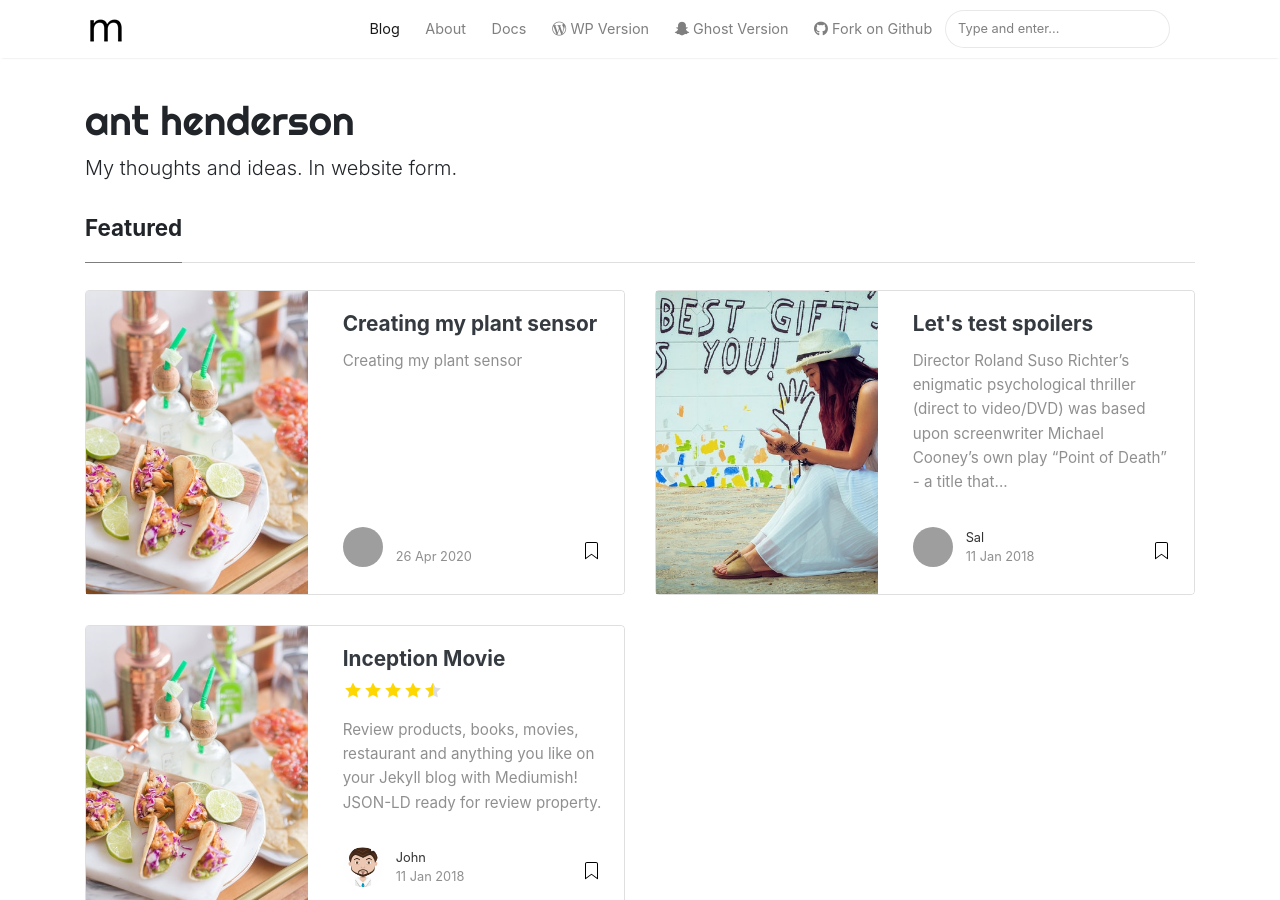
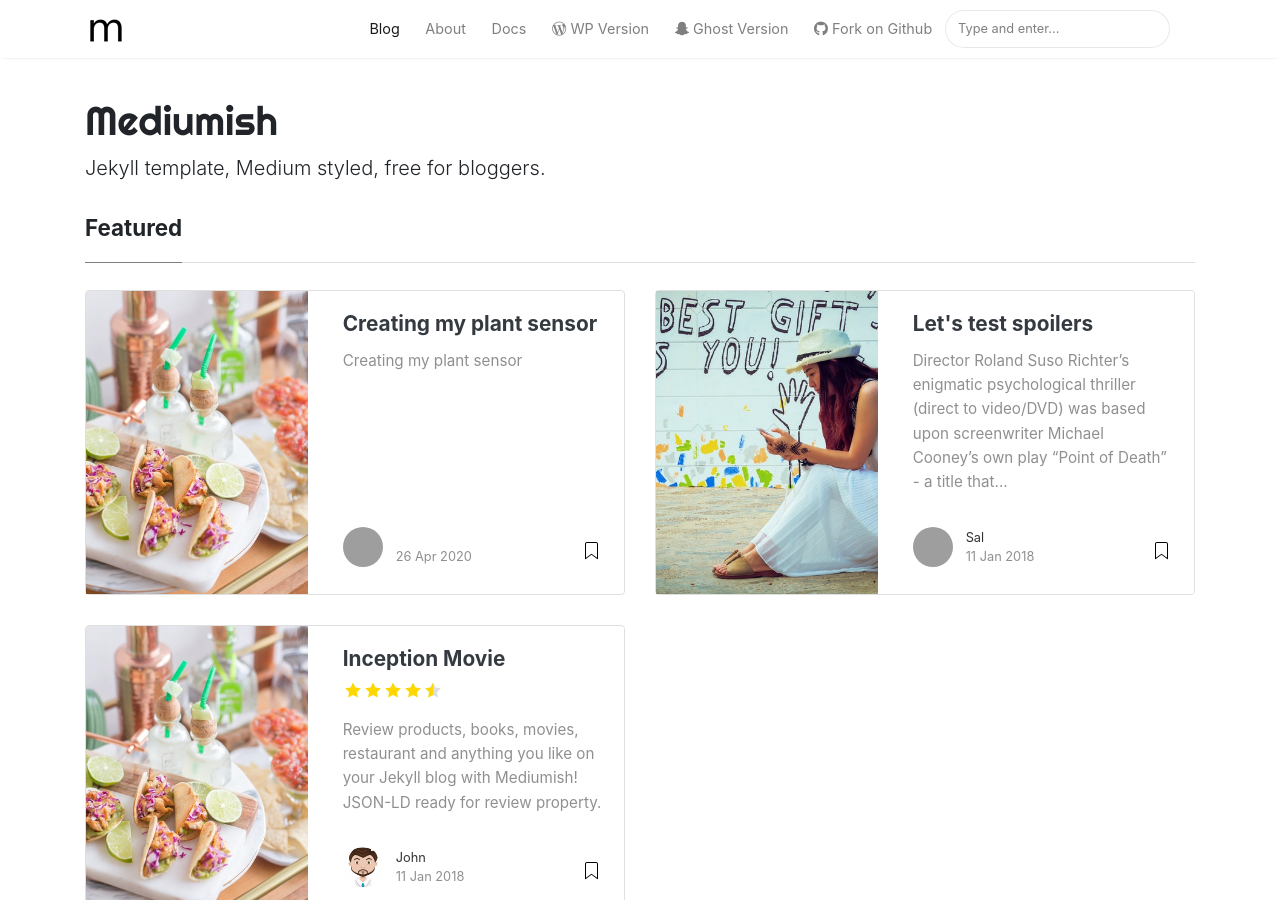
Before and after one commit to mrhenderson89/mrhenderson89.github.io, a Jekyll site: the page built from index.html, in a window 1280 px wide and 900 px high. Built offline with Jekyll 4.4.1, drawn with Linux system fonts in a browser that asks for light colours; nearby versions of some CDN libraries; the list of posts is cut into pages by our own code; some of the changed text lies outside the part shown; grey boxes are pictures that could not be loaded.

Commit message:
Rollback config

```diff
--- a/_config.yml
+++ b/_config.yml
@@ -1,12 +1,12 @@
 # Site
-name: "ant henderson"
-title: "ant henderson"
-description: "My thoughts and ideas. In website form."
+name: "Mediumish"
+title: "Mediumish"
+description: "Jekyll template, Medium styled, free for bloggers."
 logo: 'assets/images/logo.png'
 favicon: 'assets/images/logo.png'
 baseurl: /mediumish-theme-jekyll
 google_analytics: 'UA-46278016-1'
-disqus: 'demowebsiteee'
+disqus: 'demowebsite'
 mailchimp-list: 'https://wowthemes.us11.list-manage.com/subscribe/post?u=8aeb20a530e124561927d3bd8&amp;id=8c3d2d214b'
 include: ["_pages"]
 permalink: /:title/
```
